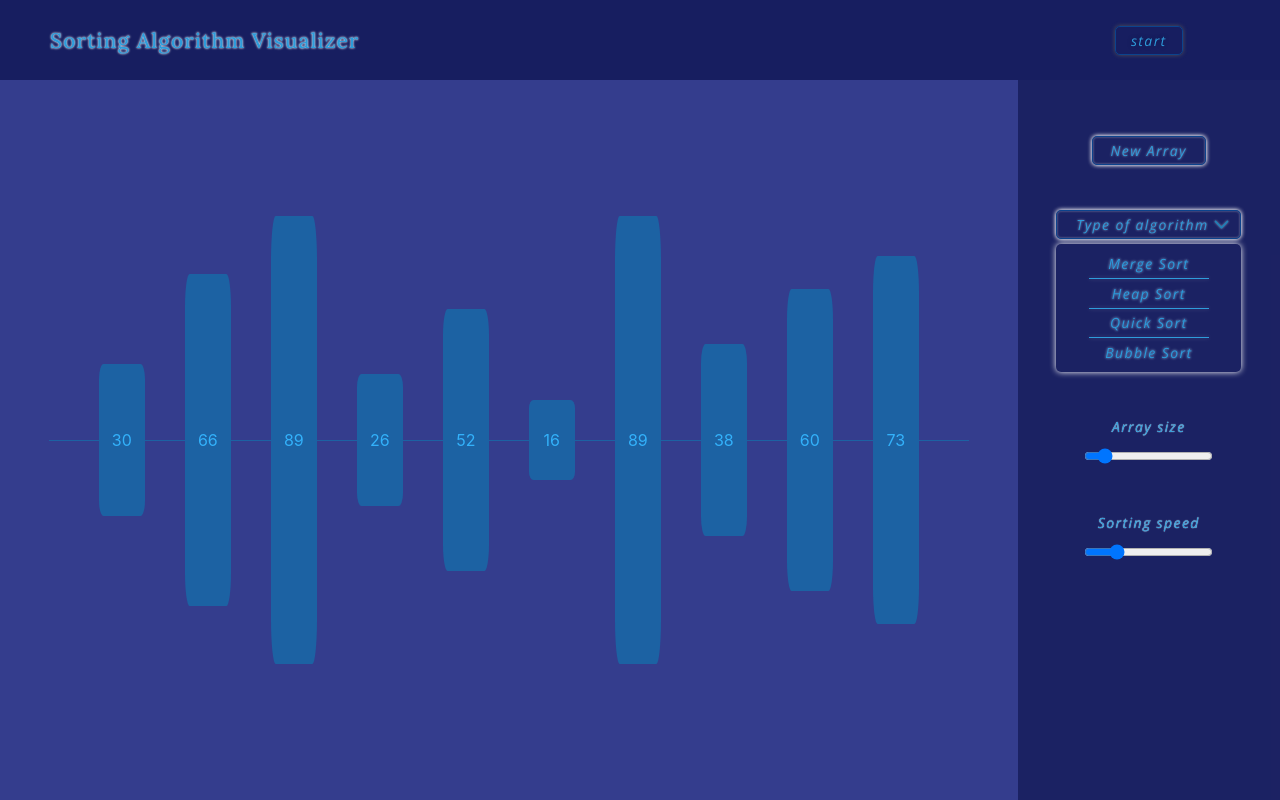
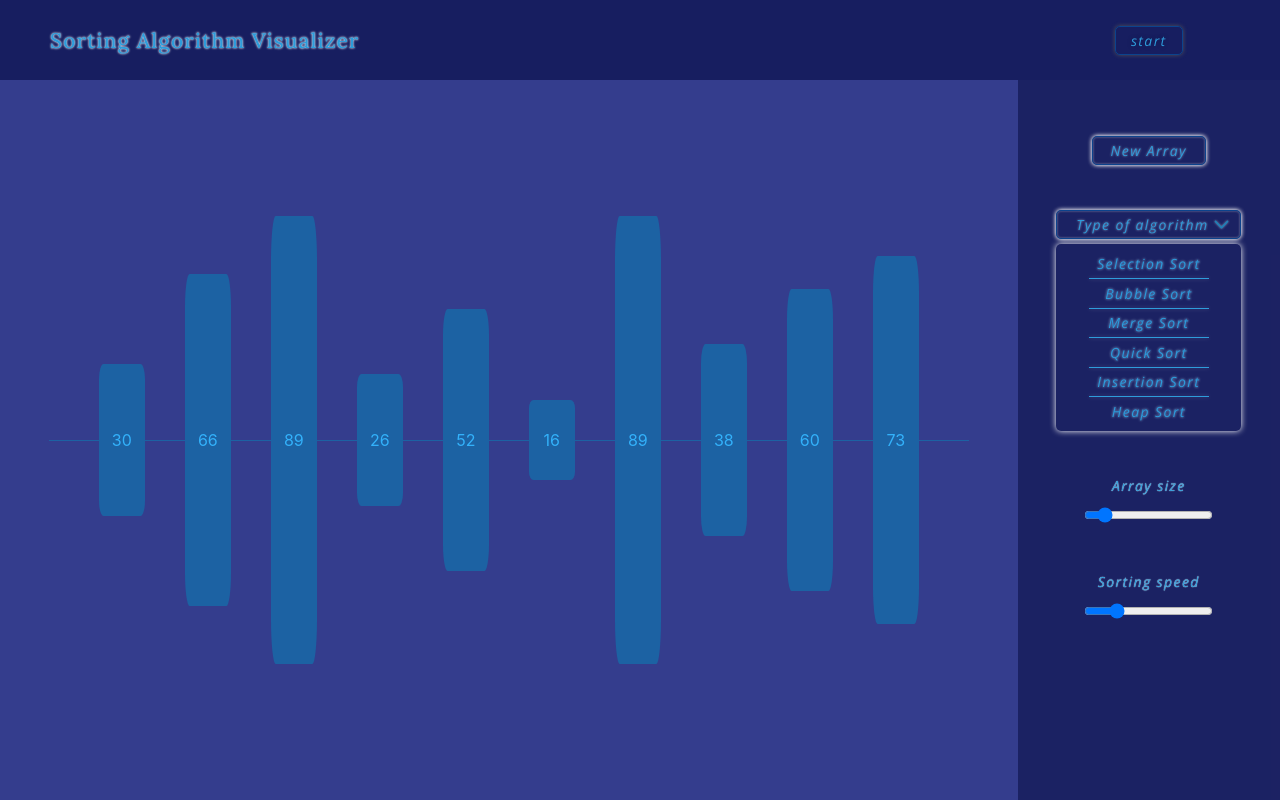
Before and after one commit to paragkatoch/sorting-algo-visualizer, a React (Create React App) app: page / in a window 1280 px wide. Both pictures are taken after a click on the button "Type of algorithm". Built offline with nearby package versions, Linux system fonts and the light colour scheme.

Commit message:
moved algorithm to utils

```diff
--- a/src/components/AlgoDropDown.js
+++ b/src/components/AlgoDropDown.js
@@ -1,19 +1,15 @@
 import React, { useContext, useRef } from "react";
 
-import { AppContext } from "../utils";
+import { AppContext, Algorithm } from "../utils";
 import "../styles/AlgoDropDown.scss";
 import DownArrow from "../assets/downArrow.svg";
 
-const algorithms = ["Merge Sort", "Heap Sort", "Quick Sort", "Bubble Sort"];
-let current = "Type of algorithm";
-
 export default function AlgoDropDown({ deadState }) {
 	const { algoType, running, dispatch } = useContext(AppContext);
-
 	const containerRef = useRef();
 	const optionRef = useRef();
 
-	current = algoType || current;
+	let current = algoType ? `${algoType} Sort` : "Type of algorithm";
 
 	const handleChange = (e) => {
 		optionRef.current.className = "algoDropDown_options";
@@ -51,12 +47,12 @@ export default function AlgoDropDown({ deadState }) {
 
 const AlgoDropDownUI = React.forwardRef(
 	(props, { containerRef, optionRef }) => {
-		const options = algorithms.map((algo, i) => (
+		const options = Object.keys(Algorithm).map((algo, i) => (
 			<li key={i}>
 				<button id={algo} onClick={props.handleChange}>
-					{algo}
+					{`${algo} Sort`}
 				</button>
-				{i < algorithms.length - 1 && <hr />}
+				{i < Object.keys(Algorithm).length - 1 && <hr />}
 			</li>
 		));
 
--- a/src/components/Header.js
+++ b/src/components/Header.js
@@ -1,6 +1,6 @@
 import React, { useContext, useEffect, useRef, useState } from "react";
 
-import { AppContext, inActiveButtonStyle } from "../utils";
+import { AppContext, inActiveButtonStyle, Algorithm } from "../utils";
 import "../styles/Header.scss";
 
 export default function Header() {
@@ -39,7 +39,7 @@ export default function Header() {
 				}, [500]);
 			}
 
-			if (ref.current.innerText === "stop" && Algorithms[algoType].pause)
+			if (ref.current.innerText === "stop" && Algorithm[algoType].pause)
 				dispatch({ type: ref.current.innerText });
 			else if (ref.current.innerText === "start")
 				dispatch({ type: ref.current.innerText });
@@ -70,18 +70,3 @@ const HeaderUI = React.forwardRef(({ buttonStyle, handleChange }, ref) => {
 		</header>
 	);
 });
-
-const Algorithms = {
-	"Merge Sort": {
-		pause: true,
-	},
-	"Bubble Sort": {
-		pause: true,
-	},
-	"Quick Sort": {
-		pause: false,
-	},
-	"Heap Sort": {
-		pause: false,
-	},
-};
--- a/src/components/QuickSort.js
+++ b/src/components/QuickSort.js
@@ -1,3 +1,4 @@
+/* eslint-disable react-hooks/exhaustive-deps */
 import React, { useContext, useEffect, useState } from "react";
 import { AppContext } from "../utils";
 
--- a/src/utils.js
+++ b/src/utils.js
@@ -72,3 +72,24 @@ export const arrayGen = (size) => {
 	}
 	return array;
 };
+
+export const Algorithm = {
+	Selection: {
+		pause: true,
+	},
+	Bubble: {
+		pause: true,
+	},
+	Merge: {
+		pause: true,
+	},
+	Quick: {
+		pause: false,
+	},
+	Insertion: {
+		pause: true,
+	},
+	Heap: {
+		pause: true,
+	},
+};
```
